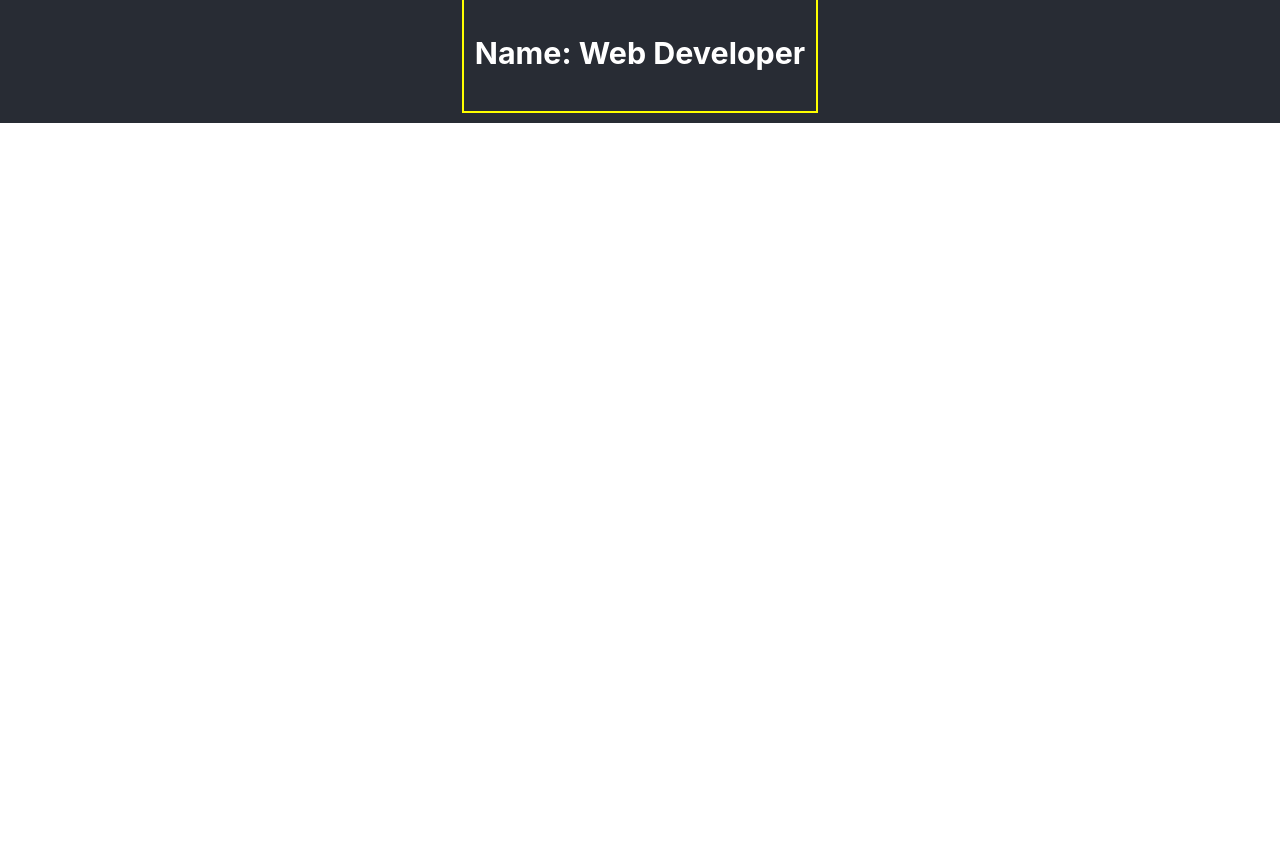
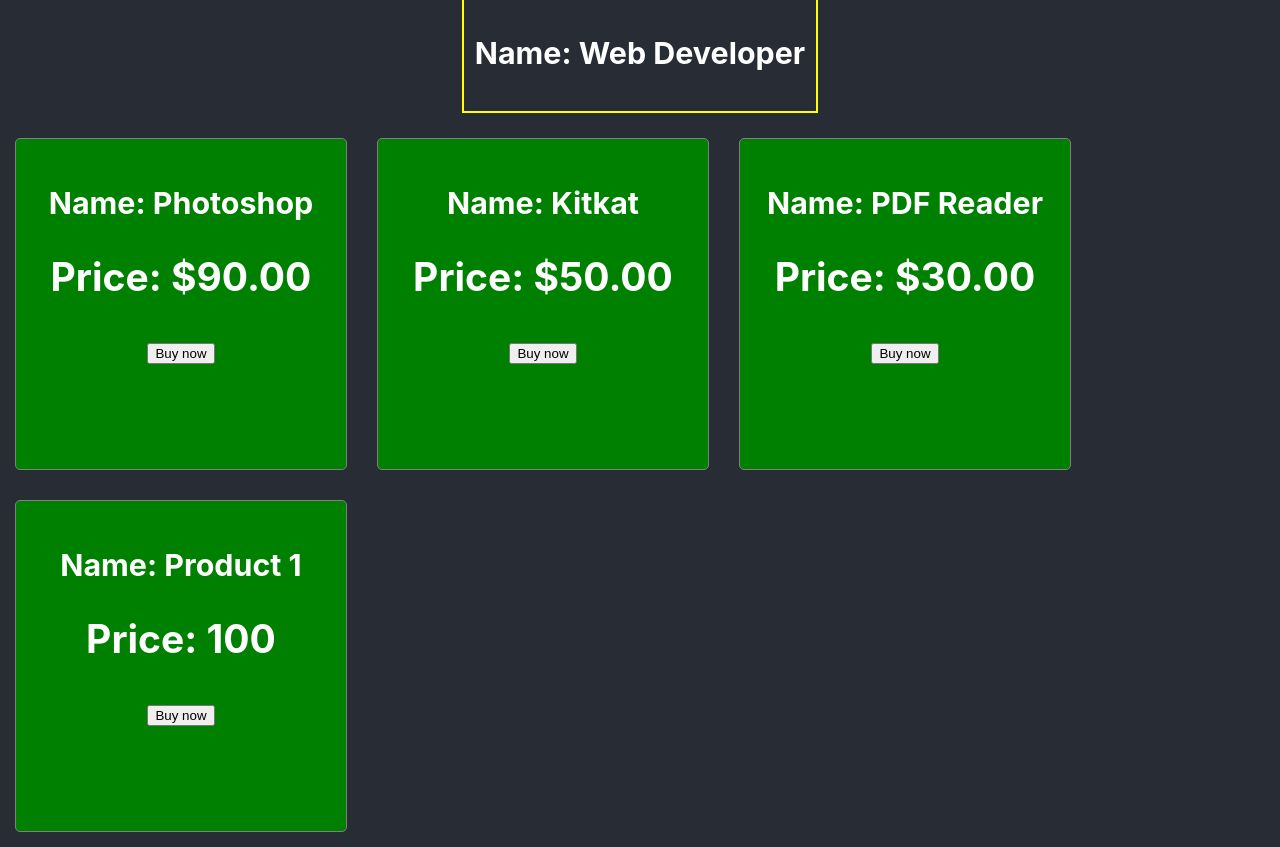
Before and after one commit to cseshahriar/complete-react-course, a React (Create React App) app in the folder core-concepts/: page / in a window 1280 px wide. Shown: the part 1702-2549 px from the top of the page. Before the commit the page ends 1825 px from the top, so only its background shows below. Built offline with nearby package versions, Linux system fonts and the light colour scheme.

Commit message:
product component props pass

```diff
--- a/core-concepts/src/App.js
+++ b/core-concepts/src/App.js
@@ -19,6 +19,12 @@
     borderRadius: '5px',
   }
 
+  const products = [
+    {name: 'Product 1', price: 100},
+    {name: 'Product 2', price: 120},
+    {name: 'Product 1', price: 130},
+  ]
+
   return (
     <div className="App">
       <header className="App-header">
@@ -39,6 +45,19 @@
 
         <Human name="Shahriar Hosen" job="Backend Developer"></Human>
         <Human name="Shahriar Hosen" job="Web Developer"></Human>
+
+        {/* product component */}
+        <div style={{width: '100%'}}>
+          <Product name="Photoshop" price="$90.00"></Product>
+          <Product name="Kitkat" price="$50.00"></Product>
+          <Product name="PDF Reader" price="$30.00"></Product>
+
+         {/* array access */}
+          <Product name={products[0].name} price={products[0].price}></Product>
+
+          {/* loop */}
+
+        </div>
 
       </header>
     </div>
@@ -65,6 +84,28 @@
     </div>
   }
 
+
+  function Product(props) {
+    const productStyle = {
+      border: '1px solid gray',
+      borderRadius: '5px',
+      backgroundColor: 'green',
+      height: '300px',
+      width: '300px',
+      float: 'left',
+      margin: '15px',
+      padding: '15px',
+    }
+
+    return(
+      <div style={productStyle}>
+        <h3>Name: {props.name}</h3>
+        <h2>Price: {props.price}</h2>
+        <button>Buy now</button>
+      </div>
+    )
+  };
+
 }
 
 export default App;
```
